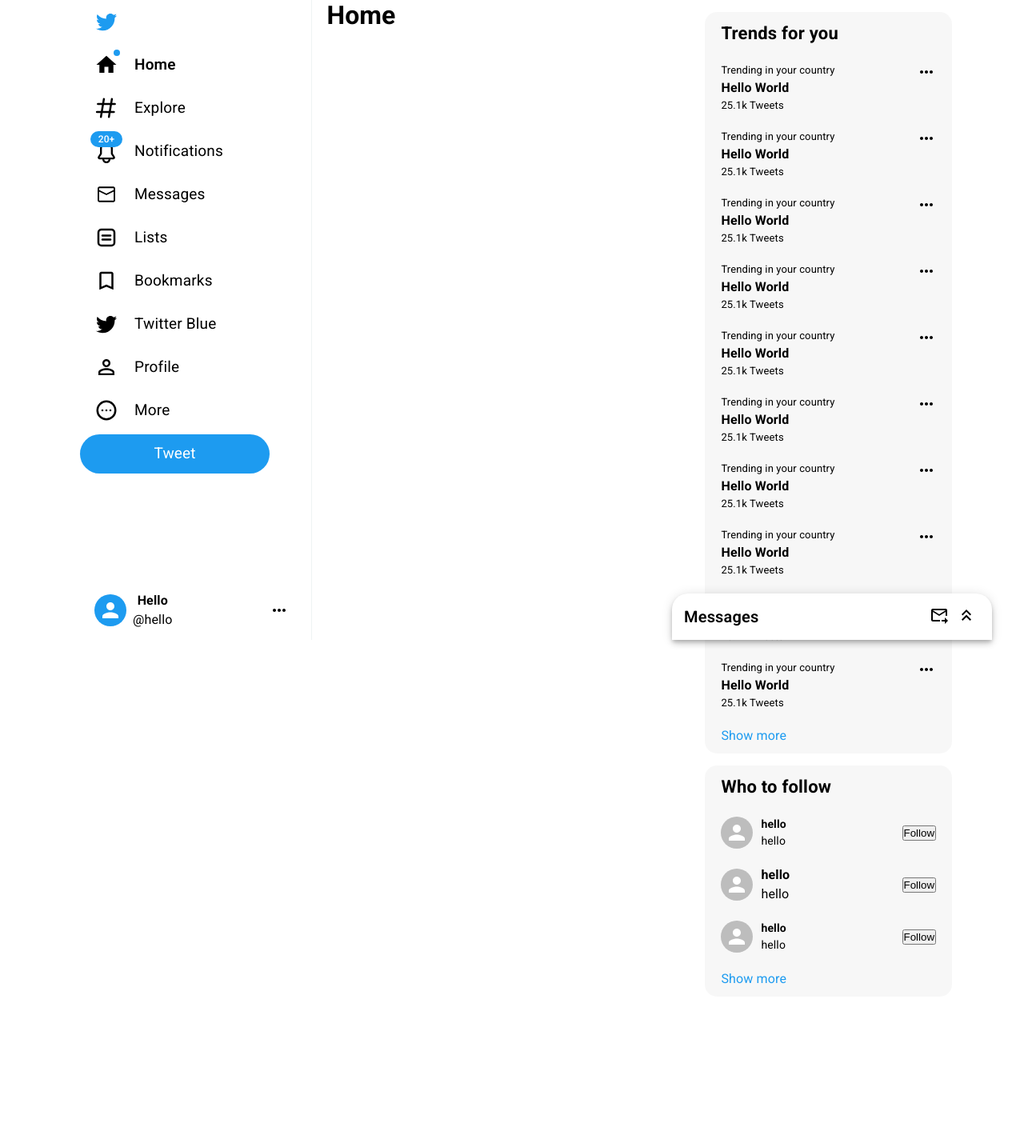
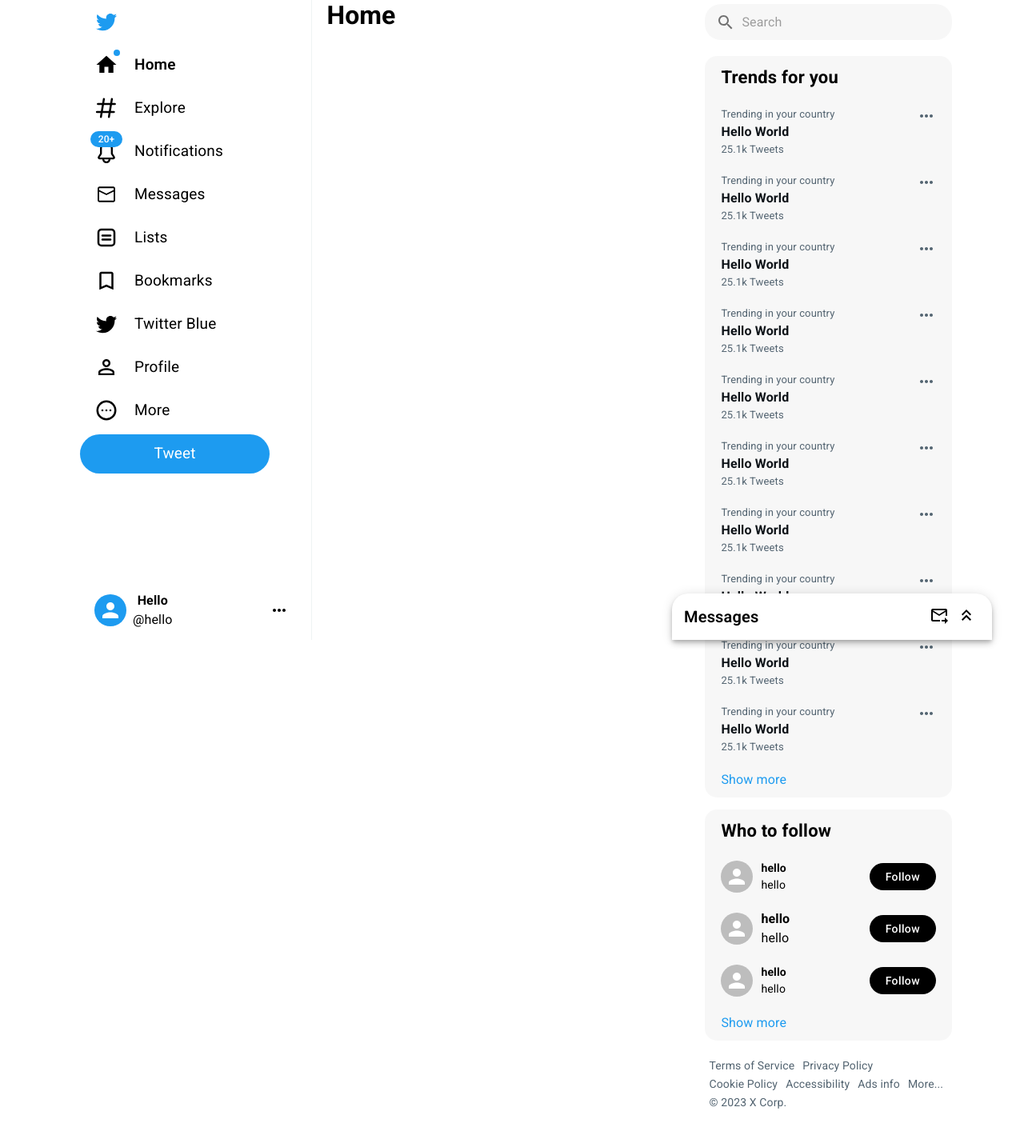
Before and after one commit to bekossy/twitter-clone, a React (Vite) app in the folder frontend/: page / in a window 1280 px wide. Shown: the top 1424 px of the page at 80% size. Before the commit the page ends 1261 px from the top, so only its background shows below. Built offline with nearby package versions, Linux system fonts and the light colour scheme.

Commit message:
styles TrendFollow and Links section

```diff
--- a/frontend/src/components/Trends.tsx
+++ b/frontend/src/components/Trends.tsx
@@ -1,7 +1,47 @@
-import { Avatar, Box, Stack, Typography, styled } from '@mui/material';
+import {
+    Avatar,
+    Box,
+    Button,
+    InputAdornment,
+    Stack,
+    TextField,
+    Typography,
+    styled,
+} from '@mui/material';
+import SearchOutlinedIcon from '@mui/icons-material/SearchOutlined';
 import MoreHorizIcon from '@mui/icons-material/MoreHoriz';
 
 
+const SearchBox = styled(Box)({
+    position: "sticky",
+    top: "0",
+    zIndex: 10,
+    padding: "5px 0",
+    backgroundColor: "#fff"
+})
+const SearchField = styled(TextField)({
+    '& .MuiOutlinedInput-root': {
+        borderRadius: "20px",
+        height: "45px",
+        backgroundColor: "rgba(0,0,0,0.03)",
+        '& fieldset': {
+            border: "none"
+        },
+        '&.Mui-focused fieldset': {
+            border: '2px solid #1D9BF0',
+        },
+    },
+})
+const TrendBox = styled(Box)(({ theme }) => ({
+    width: "100%",
+    flex: 1,
+    maxWidth: "350px",
+    m: "0 auto",
+    minHeight: "250vh",
+    [theme.breakpoints.down("lg")]: {
+        display: "none"
+    }
+}))
 const TrendTable = styled(Box)({
     backgroundColor: "rgba(0,0,0,0.03)",
     borderRadius: "15px",
@@ -19,21 +59,63 @@
 });
 const Trending = styled(Box)({
     display: "flex",
-    justifyContent: "space-between"
+    justifyContent: "space-between",
+    color: "#536471",
+    "& div p:nth-of-type(2)": {
+        color: "#0f1419"
+    }
 });
-
 const TrendFollow = styled(Box)({
     display: "flex",
     alignItems: "center",
     justifyContent: "space-between"
 })
-
-
+const FollowBtn = styled(Button)({
+    color: "#fff",
+    backgroundColor: "#000",
+    padding: "5px 20px",
+    borderRadius: "25px",
+    fontSize: "14px",
+    textTransform: "capitalize",
+    "&:hover": {
+        backgroundColor: "#222"
+    }
+});
+const TrendLinks = styled(Box)({
+    display: "flex",
+    margin: "20px auto",
+    flexWrap: "wrap"
+})
+const TrendLink = styled(Typography)({
+    color: "#536471",
+    cursor: "pointer",
+    padding: "1px 5px",
+    fontSize: "14px",
+    fontWeight: 400,
+    "&:hover": {
+        textDecoration: "underline"
+    },
+    "&:last-of-type": {
+        cursor: "text",
+        textDecoration: "none"
+    }
+})
 
 const Trends = () => {
     return (
-        <Box flex={1}>
-            <Box width={"100%"} maxWidth={"350px"} m={"0 auto"}>
+        <TrendBox>
+            <SearchBox>
+                <SearchField
+                    fullWidth
+                    placeholder='Search'
+                    type='text'
+                    InputProps={{
+                        startAdornment: <InputAdornment position="start">
+                            <SearchOutlinedIcon />
+                        </InputAdornment>,
+                    }}
+                />
+            </SearchBox>
             <TrendTable>
                 <TrendText>
                     <Typography fontSize={"22px"} fontWeight={700}>Trends for you</Typography>
@@ -167,7 +249,7 @@
                             </Stack>
                         </Stack>
 
-                            <Box component={"button"}>Follow</Box>
+                        <FollowBtn>Follow</FollowBtn>
                     </TrendFollow>
                 </TrendContent>
                 <TrendContent>
@@ -180,7 +262,7 @@
                             </Stack>
                         </Stack>
 
-                            <Box component={"button"}>Follow</Box>
+                        <FollowBtn>Follow</FollowBtn>
                     </TrendFollow>
                 </TrendContent>
                 <TrendContent>
@@ -193,15 +275,24 @@
                             </Stack>
                         </Stack>
 
-                            <Box component={"button"}>Follow</Box>
+                        <FollowBtn>Follow</FollowBtn>
                     </TrendFollow>
                 </TrendContent>
                 <TrendContent sx={{ borderBottomLeftRadius: "15px", borderBottomRightRadius: "15px" }}>
                     <Typography color={"#1D9BF0"} >Show more</Typography>
                 </TrendContent>
             </TrendTable>
-            </Box>
-        </Box>
+
+            <TrendLinks>
+                <TrendLink>Terms of Service</TrendLink>
+                <TrendLink>Privacy Policy</TrendLink>
+                <TrendLink>Cookie Policy</TrendLink>
+                <TrendLink>Accessibility</TrendLink>
+                <TrendLink>Ads info</TrendLink>
+                <TrendLink>More...</TrendLink>
+                <TrendLink>&copy; 2023 X Corp.</TrendLink>
+            </TrendLinks>
+        </TrendBox>
     )
 }
 
```
Lines whose indentation alone changed are shown as unchanged.
